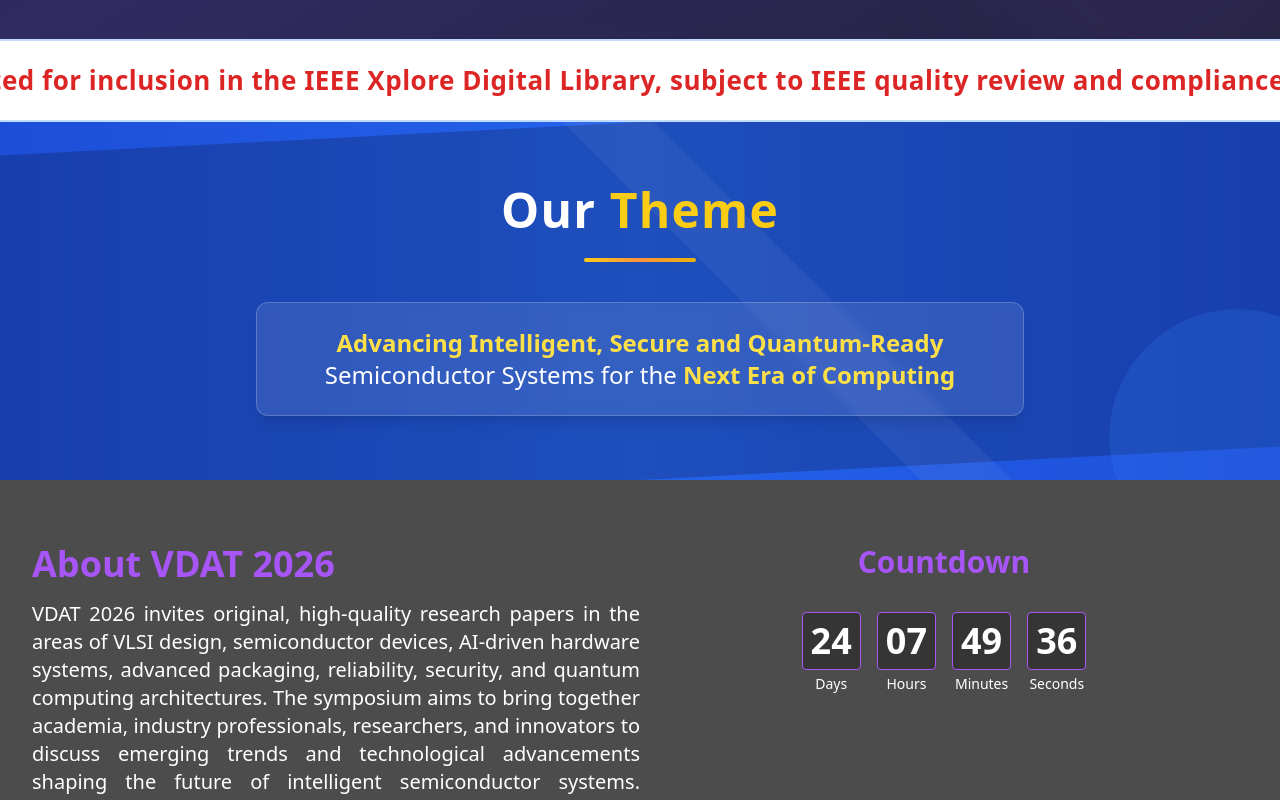
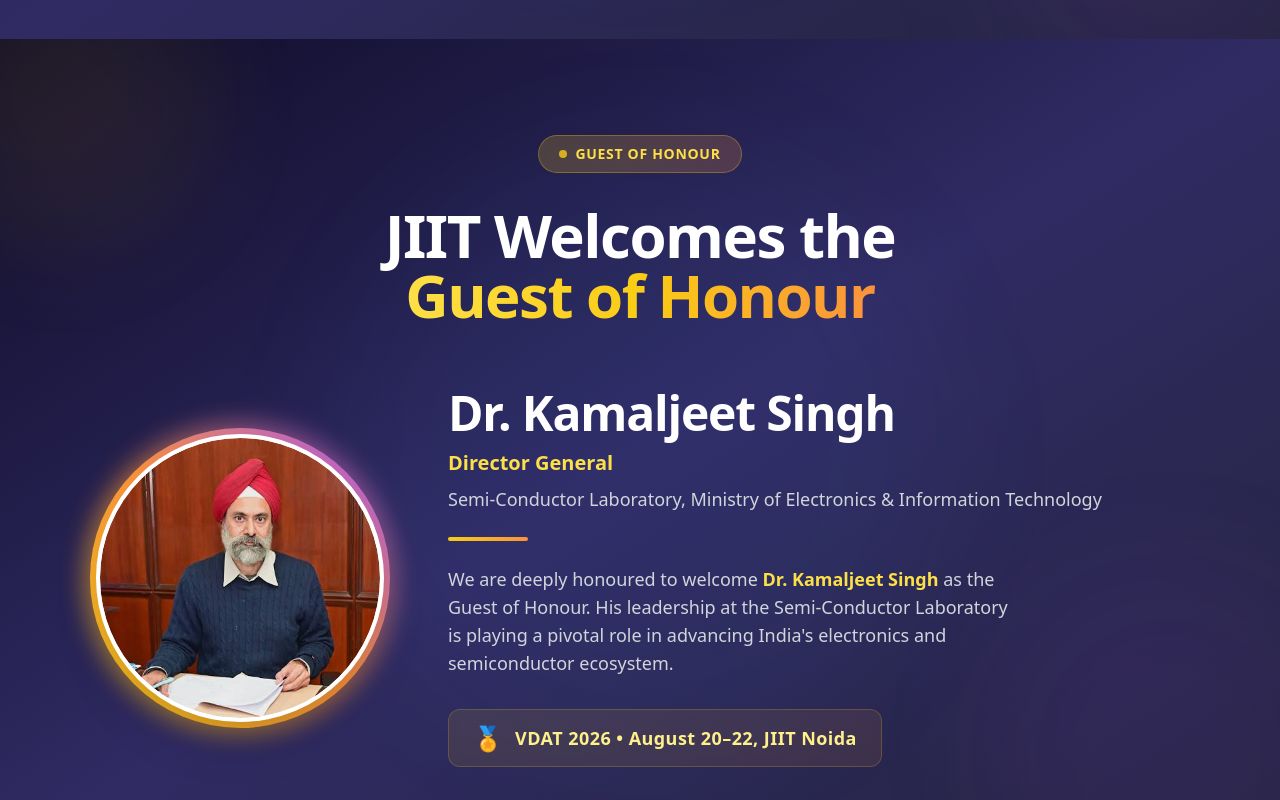
Before and after one commit to PranshuSharma14/vdat_2026, a Next.js app: page / in a window 1280 px wide. Shown: the part 1460-2260 px from the top of the page. Built offline with nearby package versions, Linux system fonts and the light colour scheme.

Commit message:
Added Guest of Honour

```diff
--- a/src/app/Speakers/page.js
+++ b/src/app/Speakers/page.js
@@ -186,7 +186,7 @@
     designation: "Director, R&D Engineering",
     institution: "Synopsys",
     email: "vivekd@synopsys.com",
-    photo: "/images/vivek.jpg",
+    photo: "/images/vivekDixit.jpeg",
   },
   {
     sno: 5,
@@ -419,8 +419,8 @@
               }}
               onMouseEnter={(e) => (e.currentTarget.style.background = "rgba(250,204,21,0.07)")}
               onMouseLeave={(e) =>
-                (e.currentTarget.style.background =
-                  idx % 2 === 0 ? "rgba(255,255,255,0.03)" : "transparent")
+              (e.currentTarget.style.background =
+                idx % 2 === 0 ? "rgba(255,255,255,0.03)" : "transparent")
               }
             >
               <td className="px-4 py-3 text-gray-400 text-sm font-mono">
--- a/src/app/page.js
+++ b/src/app/page.js
@@ -467,6 +467,101 @@
   );
 };
 
+// Guest of Honour Section — Dr. Kamaljeet Singh
+const GuestOfHonourSection = () => {
+  return (
+    <section className="relative py-16 md:py-24 overflow-hidden bg-gradient-to-br from-[#0f0c29] via-[#302b63] to-[#24243e]">
+      {/* Animated background decorations */}
+      <div className="absolute inset-0 overflow-hidden pointer-events-none">
+        <div className="absolute -top-20 -left-20 w-72 h-72 bg-yellow-400/10 rounded-full blur-3xl animate-pulse"></div>
+        <div className="absolute -bottom-20 -right-20 w-96 h-96 bg-purple-500/10 rounded-full blur-3xl animate-pulse" style={{ animationDelay: '1s' }}></div>
+        <div className="absolute top-1/2 left-1/2 -translate-x-1/2 -translate-y-1/2 w-[600px] h-[600px] bg-blue-500/5 rounded-full blur-3xl"></div>
+        {/* Subtle grid pattern */}
+        <div className="absolute inset-0 opacity-[0.03]" style={{
+          backgroundImage: 'linear-gradient(rgba(255,255,255,0.1) 1px, transparent 1px), linear-gradient(90deg, rgba(255,255,255,0.1) 1px, transparent 1px)',
+          backgroundSize: '60px 60px'
+        }}></div>
+      </div>
+
+      <div className="relative z-10 max-w-6xl mx-auto px-4 sm:px-6 lg:px-8">
+        {/* Top badge */}
+        <div className="flex justify-center mb-8">
+          <span className="inline-flex items-center gap-2 px-5 py-2 rounded-full text-sm font-semibold tracking-wider uppercase
+            bg-gradient-to-r from-yellow-400/20 to-orange-400/20 border border-yellow-400/30 text-yellow-300 backdrop-blur-sm">
+            <span className="w-2 h-2 bg-yellow-400 rounded-full animate-pulse"></span>
+            Guest of Honour
+          </span>
+        </div>
+
+        {/* Welcome heading */}
+        <h2 className="text-center text-3xl sm:text-4xl md:text-5xl lg:text-6xl font-extrabold mb-12 md:mb-16 leading-tight tracking-tight">
+          <span className="text-white">JIIT Welcomes the </span>
+          <br className="hidden sm:block" />
+          <span className="bg-gradient-to-r from-yellow-300 via-yellow-400 to-orange-400 text-transparent bg-clip-text">
+            Guest of Honour
+          </span>
+        </h2>
+
+        {/* Content card */}
+        <div className="flex flex-col md:flex-row items-center gap-10 md:gap-16">
+
+          {/* Photo with glowing frame */}
+          <div className="flex-shrink-0 flex flex-col items-center">
+            <div className="relative group">
+              {/* Outer glow ring */}
+              <div className="absolute -inset-3 bg-gradient-to-tr from-yellow-400 via-orange-400 to-purple-500 rounded-full opacity-60 blur-md group-hover:opacity-80 transition-opacity duration-500"></div>
+              {/* Border ring */}
+              <div className="absolute -inset-1.5 bg-gradient-to-tr from-yellow-400 via-orange-400 to-purple-500 rounded-full"></div>
+              {/* Photo */}
+              <div className="relative w-52 h-52 sm:w-64 sm:h-64 md:w-72 md:h-72 rounded-full overflow-hidden border-4 border-white/20 shadow-2xl bg-white">
+                <Image
+                  src="/images/kamaljeetsingh.jpeg"
+                  alt="Dr. Kamaljeet Singh"
+                  layout="fill"
+                  objectFit="cover"
+                  className="rounded-full"
+                  priority
+                />
+              </div>
+            </div>
+          </div>
+
+          {/* Info section */}
+          <div className="flex-1 text-center md:text-left">
+            <h3 className="text-3xl sm:text-4xl md:text-5xl font-bold text-white mb-3 tracking-tight">
+              Dr. Kamaljeet Singh
+            </h3>
+            <p className="text-lg sm:text-xl text-yellow-300 font-semibold mb-2">
+              Director General
+            </p>
+            <p className="text-base sm:text-lg text-gray-300 mb-6">
+              Semi-Conductor Laboratory, Ministry of Electronics &amp; Information Technology
+            </p>
+
+            {/* Decorative divider */}
+            <div className="h-1 w-20 bg-gradient-to-r from-yellow-400 to-orange-400 rounded-full mb-6 mx-auto md:mx-0"></div>
+
+            <p className="text-gray-300 text-base sm:text-lg leading-relaxed max-w-xl mx-auto md:mx-0">
+              We are deeply honoured to welcome <span className="text-yellow-300 font-semibold">Dr. Kamaljeet Singh</span> as the Guest of Honour.
+              His leadership at the Semi-Conductor Laboratory is playing a pivotal role in advancing India&apos;s electronics and semiconductor ecosystem.
+            </p>
+
+            {/* Welcome badge */}
+            <div className="mt-8 inline-flex items-center gap-3 px-6 py-3 rounded-xl
+              bg-gradient-to-r from-yellow-400/10 to-orange-400/10 border border-yellow-400/20 backdrop-blur-sm">
+              <span className="text-2xl">🏅</span>
+              <span className="text-yellow-200 font-bold text-base sm:text-lg tracking-wide">
+                VDAT 2026 • August 20–22, JIIT Noida
+              </span>
+            </div>
+          </div>
+
+        </div>
+      </div>
+    </section>
+  );
+};
+
 
 const SponsorCard = ({ logo }) => {
   return (
@@ -716,6 +811,7 @@
       />
 
       <ChiefGuestSection />
+      <GuestOfHonourSection />
 
       {/*
       <AwardeesSection/>
--- a/src/app/phdforum/page.js
+++ b/src/app/phdforum/page.js
@@ -231,9 +231,9 @@
         )}
 
         {type === 'list' && (
-          <ul className="grid md:grid-cols-2 gap-x-6 gap-y-2 text-base sm:text-lg text-gray-200 max-w-4xl mx-auto">
+          <ul className="grid md:grid-cols-2 gap-x-6 gap-y-2 text-lg text-gray-200 max-w-4xl mx-auto">
             {items.map((item, index) => (
-              <li key={index} className="flex items-start p-2 sm:p-3 hover:bg-black hover:bg-opacity-40 rounded-lg transition-all border border-transparent hover:border-indigo-700">
+              <li key={index} className="flex items-start p-3 hover:bg-black hover:bg-opacity-40 rounded-lg transition-all border border-transparent hover:border-indigo-700">
                 <span className="mr-2 mt-1">
                   <Icon name={icon} className="w-4 h-4" />
                 </span>
```
Also changed, not shown: public/images/kamaljeetsingh.jpeg (added), public/images/vivekDixit.jpeg (added), 108 other files (tests, documents, lock files or other folders).
